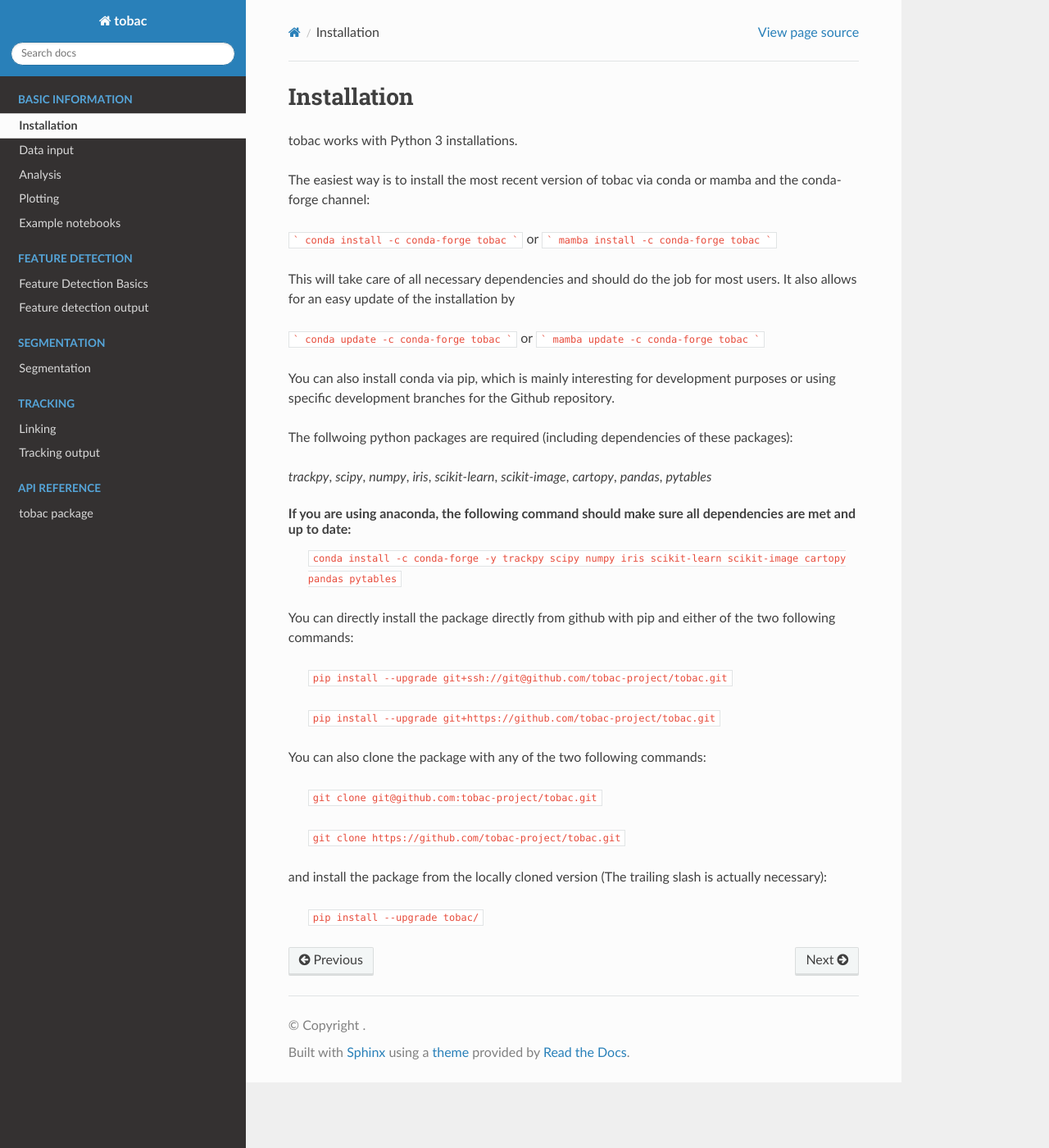
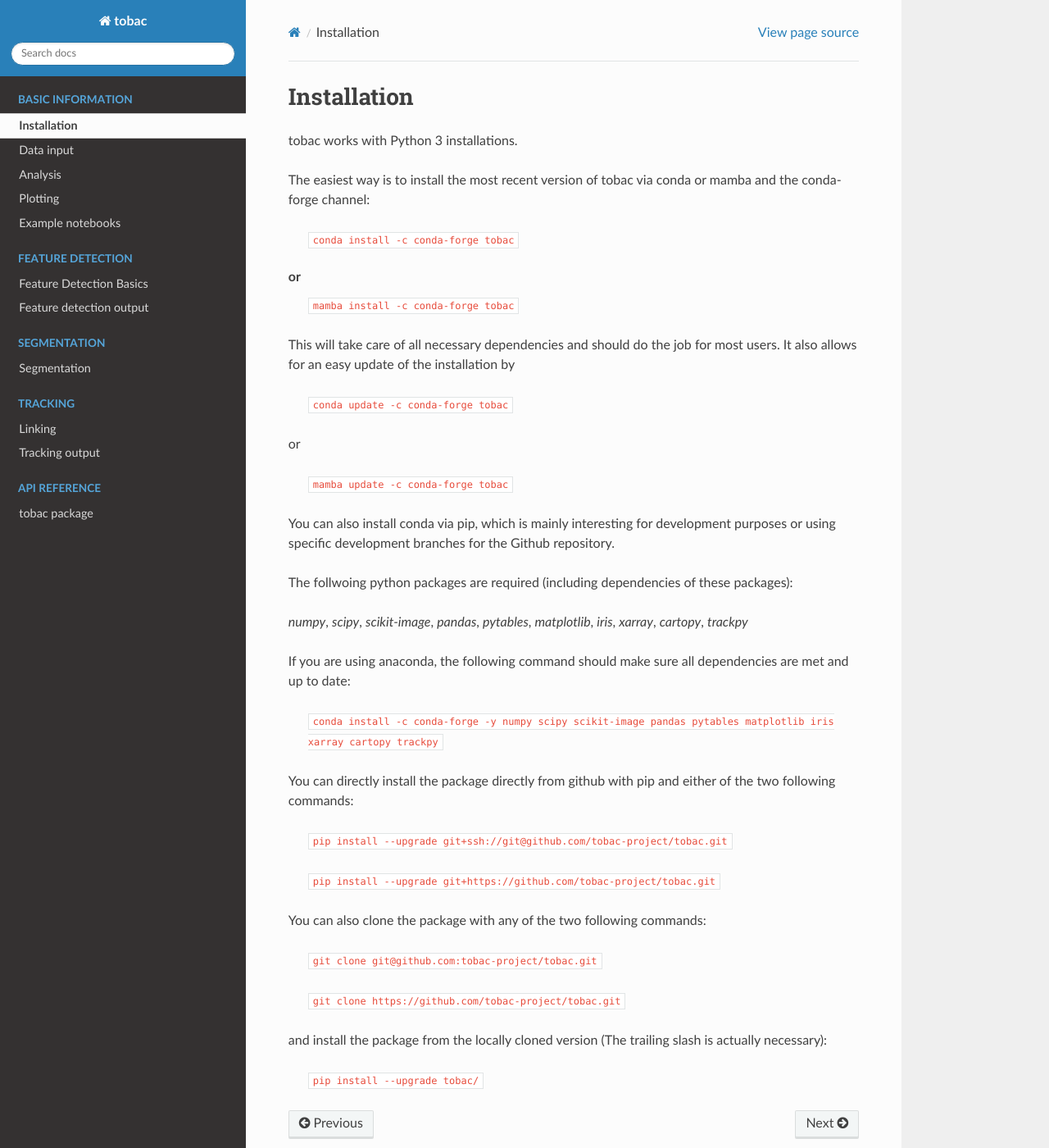
Before and after one commit to tobac-project/tobac, a Sphinx documentation site: the page built from doc/installation.rst, in a window 1280 px wide and 1400 px high. Shown: the whole window at 82% size. Built offline with Sphinx 7.4.7 and the Read the Docs theme 2.0.0, drawn with Linux system fonts in a browser that asks for light colours; formulas are drawn with MathJax 3.

Commit message:
Cleaned up installation

````diff
--- a/doc/installation.rst
+++ b/doc/installation.rst
@@ -4,34 +4,29 @@
 
 The easiest way is to install the most recent version of tobac via conda or mamba and the conda-forge channel:
 
-```
-conda install -c conda-forge tobac
-```
+    ``conda install -c conda-forge tobac``
+
 or
-```
-mamba install -c conda-forge tobac
-```
+    ``mamba install -c conda-forge tobac``
 
 This will take care of all necessary dependencies and should do the job for most users. It also allows for an easy update of the installation by
 
-```
-conda update -c conda-forge tobac
-```
+    ``conda update -c conda-forge tobac``
+
 or
-```
-mamba update -c conda-forge tobac
-```
+
+    ``mamba update -c conda-forge tobac``
 
 
 You can also install conda via pip, which is mainly interesting for development purposes or using specific development branches for the Github repository.
 
 The follwoing python packages are required (including dependencies of these packages):
 
-*trackpy*, *scipy*, *numpy*, *iris*, *scikit-learn*, *scikit-image*, *cartopy*, *pandas*, *pytables*
-
+*numpy*, *scipy*, *scikit-image*, *pandas*, *pytables*, *matplotlib*, *iris*, *xarray*, *cartopy*, *trackpy*
 
 If you are using anaconda, the following command should make sure all dependencies are met and up to date:
-    ``conda install -c conda-forge -y trackpy scipy numpy iris scikit-learn scikit-image cartopy pandas pytables``
+
+    ``conda install -c conda-forge -y numpy scipy scikit-image pandas pytables matplotlib iris xarray cartopy trackpy``
 
 You can directly install the package directly from github with pip and either of the two following commands:
 
````
